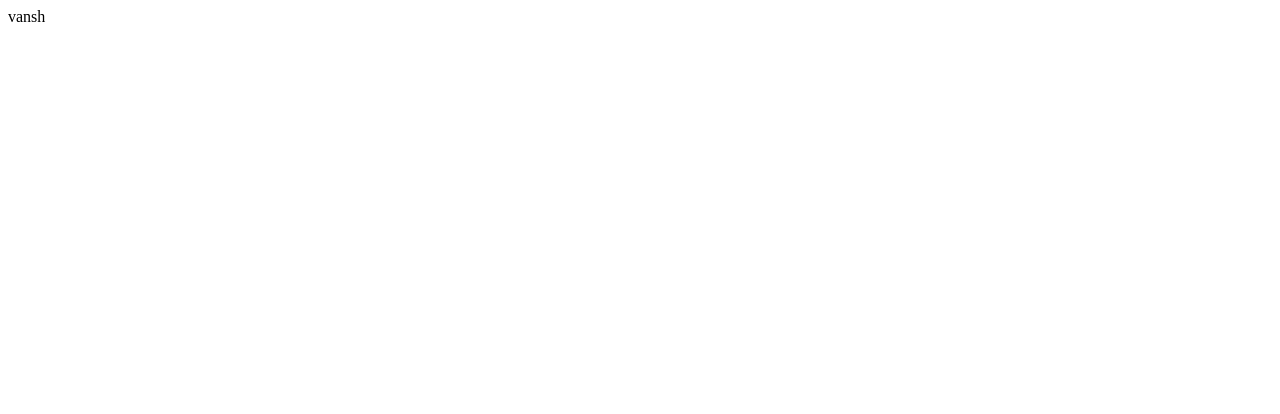
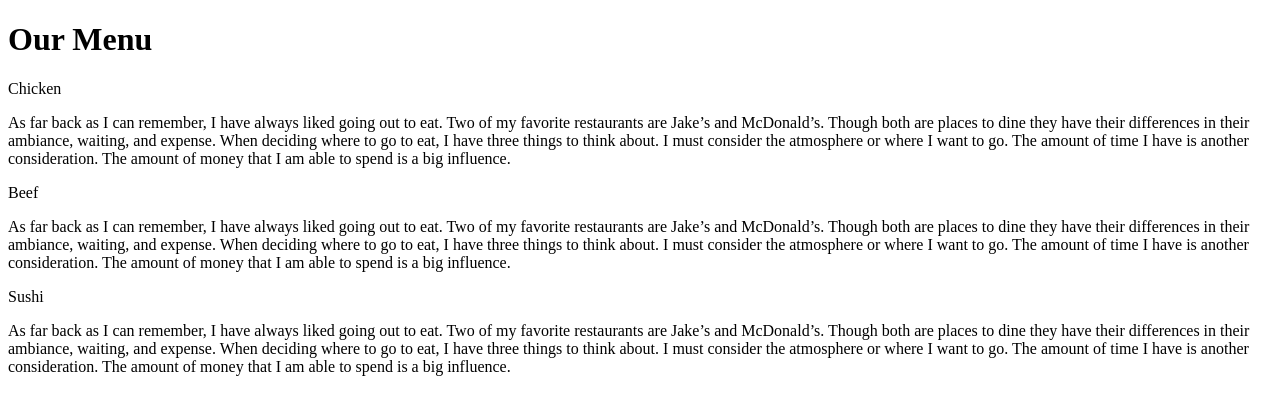
Before and after one commit to Mr-Vansh/Coursera-John-Hopkins, a plain HTML site: page Module_2/index.html in a window 1280 px wide. Drawn offline with Linux system fonts and the light colour scheme.

Commit message:
Update index.html

```diff
--- a/Module_2/index.html
+++ b/Module_2/index.html
@@ -1 +1,36 @@
-vansh
+<!doctype html>
+<html>
+<head>
+<link rel="stylesheet" href="stylee.css">
+<meta charset="utf-8">
+<meta name='viewport' content='width=device-width, initial-scale=1'>
+<title>Module 2 solution</title>
+<link rel="stylesheet" href="style.css">
+</head>
+<body>
+<h1>Our Menu</h1>
+<div class='row'>
+	<div class='col-lg-4 col-md-6 sx-12'>
+		<div class='section'>
+			<span id='pp1'>Chicken</span>
+				<p>As far back as I can remember, I have always liked going out to eat. Two of my favorite restaurants are Jake’s and McDonald’s. Though both are places to dine they have their differences in their ambiance, waiting, and expense. When deciding where to go to eat, I have three things to think about. I must consider the atmosphere or where I want to go. The amount of time I have is another consideration. The amount of money that I am able to spend is a big influence.
+</p>
+		</div>
+	</div>
+	<div class='col-lg-4 col-md-6 sx-12'>
+		<div class='section'>
+			<span id='pp2'>Beef</span>
+				<p>As far back as I can remember, I have always liked going out to eat. Two of my favorite restaurants are Jake’s and McDonald’s. Though both are places to dine they have their differences in their ambiance, waiting, and expense. When deciding where to go to eat, I have three things to think about. I must consider the atmosphere or where I want to go. The amount of time I have is another consideration. The amount of money that I am able to spend is a big influence.
+</p>
+		</div>
+	</div>
+	<div class='col-lg-4 col-md-12 sx-12'>
+		<div class='section'>
+			<span id='pp3'>Sushi</span>
+				<p>As far back as I can remember, I have always liked going out to eat. Two of my favorite restaurants are Jake’s and McDonald’s. Though both are places to dine they have their differences in their ambiance, waiting, and expense. When deciding where to go to eat, I have three things to think about. I must consider the atmosphere or where I want to go. The amount of time I have is another consideration. The amount of money that I am able to spend is a big influence.
+</p>
+		</div>
+	</div>
+</div>
+</body>
+</html>
```
